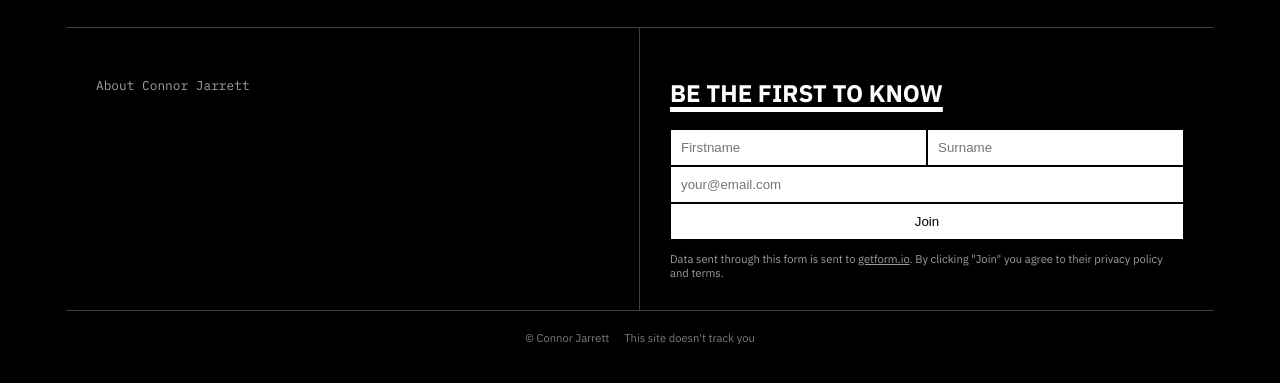
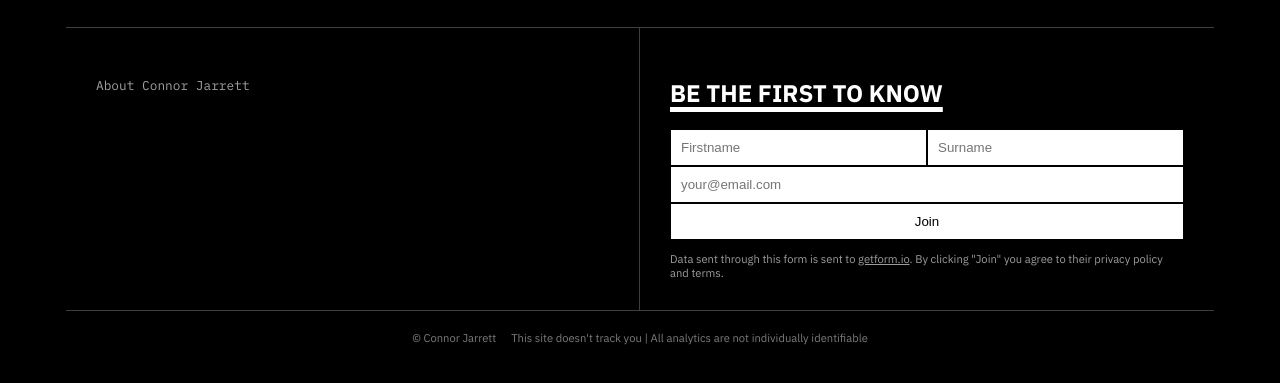
Before and after one commit to connorjarrett/lab-notebook, a website: page index.html in a window 1280 px wide. Shown: the part 1245-1628 px from the top of the page. Drawn offline with nearby package versions, Linux system fonts and the light colour scheme.

Commit message:
Updated footer

```diff
--- a/index.html
+++ b/index.html
@@ -122,7 +122,7 @@
         </section>
         <section class="bottom width">
             <p>&copy; Connor Jarrett</p>
-            <p>This site doesn't track you</p>
+            <p>This site doesn't track you | All analytics are not individually identifiable</p>
         </section>
     </footer>
 
```
